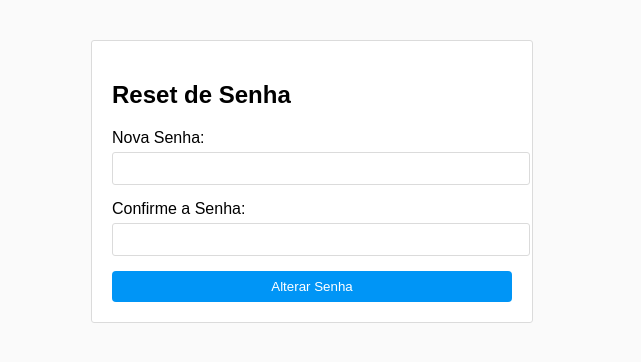
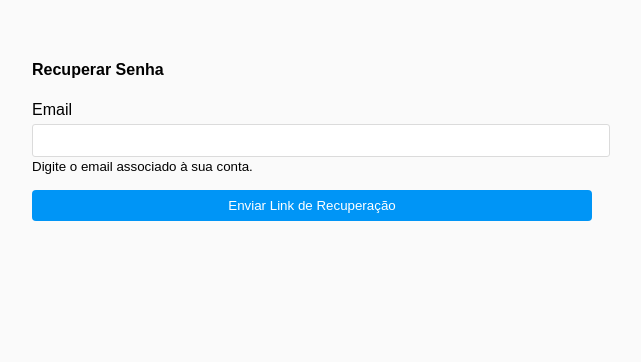
Before and after one commit to hiurequeiroz/instapsp, a Flask app: page /auth/reset-password in a window 1280 px wide. Shown: the part 67-429 px from the top of the page, without its empty margins (328-969 px from the left). Run offline with Flask 3, Linux system fonts and the light colour scheme.

Commit message:
feat: atualiza templates do sistema
- Adiciona template parcial para posts
- Melhora template de upload
- Atualiza página de reset de senha

```diff
--- a/app/templates/auth/reset_password.html
+++ b/app/templates/auth/reset_password.html
@@ -3,18 +3,25 @@
 {% block title %}Reset de Senha{% endblock %}
 
 {% block content %}
-<div class="auth-form">
-    <h2>Reset de Senha</h2>
-    <form method="POST">
-        <div class="form-group">
-            <label for="password">Nova Senha:</label>
-            <input type="password" id="password" name="password" required>
+<div class="container mt-5">
+    <div class="row justify-content-center">
+        <div class="col-md-6">
+            <div class="card">
+                <div class="card-header">
+                    <h4>Recuperar Senha</h4>
+                </div>
+                <div class="card-body">
+                    <form method="POST">
+                        <div class="form-group">
+                            <label for="email">Email</label>
+                            <input type="email" class="form-control" id="email" name="email" required>
+                            <small class="form-text text-muted">Digite o email associado à sua conta.</small>
+                        </div>
+                        <button type="submit" class="btn btn-primary mt-3">Enviar Link de Recuperação</button>
+                    </form>
+                </div>
+            </div>
         </div>
-        <div class="form-group">
-            <label for="password2">Confirme a Senha:</label>
-            <input type="password" id="password2" name="password2" required>
-        </div>
-        <button type="submit">Alterar Senha</button>
-    </form>
+    </div>
 </div>
 {% endblock %}
--- /dev/null
+++ b/app/templates/posts/_post.html
@@ -0,0 +1,4 @@
+<div class="post">
+    <img src="{{ post.image_url }}" alt="{{ post.caption }}">
+    <!-- resto do template -->
+</div>
--- a/app/templates/posts/upload.html
+++ b/app/templates/posts/upload.html
@@ -11,7 +11,7 @@
                 <i class="fas fa-camera"></i>
                 Selecionar Imagem
             </label>
-            <input type="file" id="photo" name="photo" accept="image/*" required class="file-input">
+            <input type="file" id="photo" name="file" accept="image/*" required class="file-input">
             <div class="preview-container">
                 <img id="imagePreview" src="" alt="Preview" style="display: none;">
             </div>
@@ -215,9 +215,11 @@ document.getElementById('uploadForm').addEventListener('submit', async function(
             window.location.href = '/';  // Redireciona para o feed
         } else {
             alert(data.error || 'Erro ao fazer upload');
+            console.error('Erro:', data.error);  // Log do erro no console
         }
     } catch (error) {
-        alert('Erro ao fazer upload');
+        console.error('Erro na requisição:', error);  // Log do erro no console
+        alert('Erro ao fazer upload: ' + error.message);
     } finally {
         loading.style.display = 'none';
     }
```
